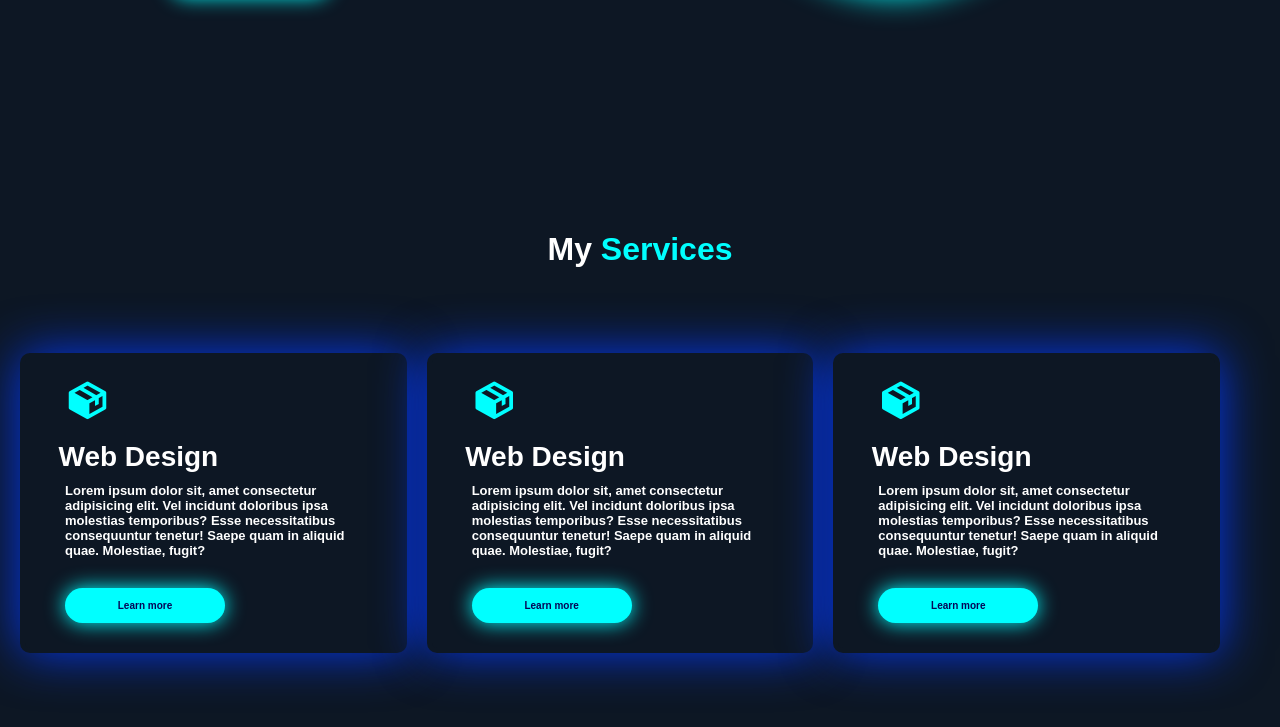
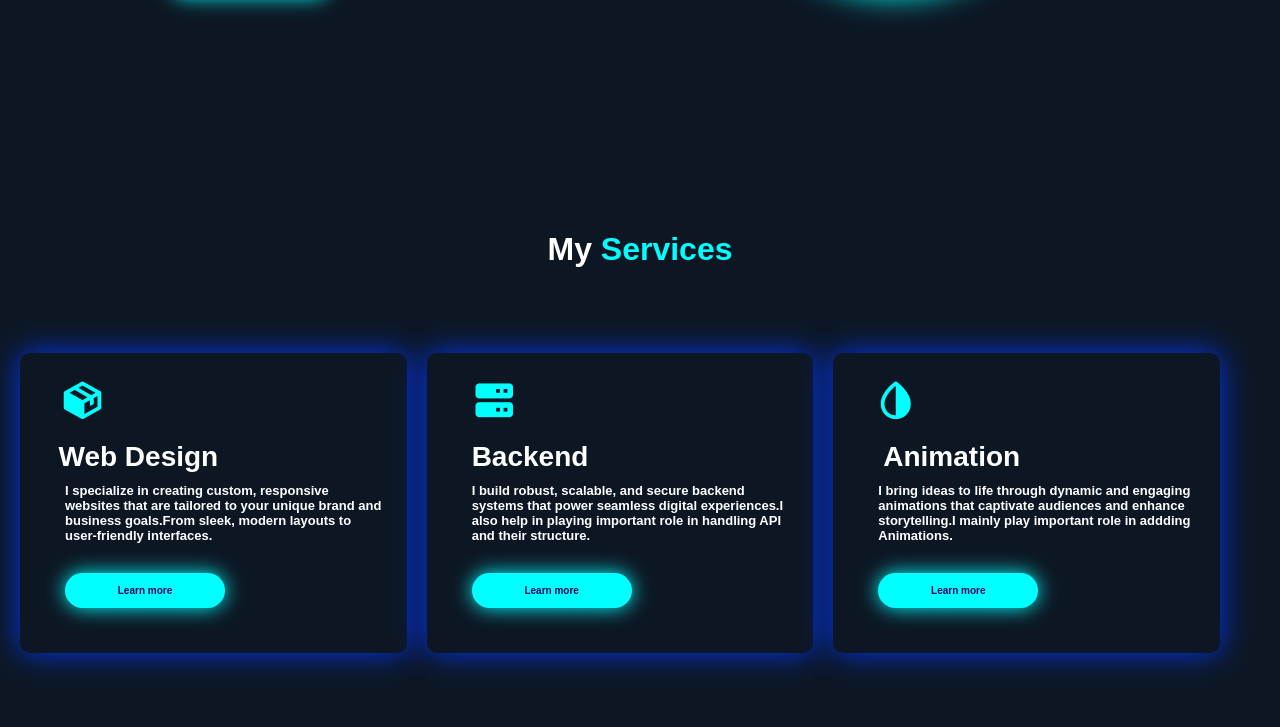
Before and after one commit to Luv-Developer/Main-Portfolio, a plain HTML site: page index.html in a window 1280 px wide. Shown: the part 579-1306 px from the top of the page. Drawn offline with nearby package versions, Linux system fonts and the light colour scheme.

Commit message:
completed Services Page and second page

```diff
--- a/index.css
+++ b/index.css
@@ -292,12 +292,17 @@ html , body {
     border:2px solid white;
     border-radius: 10px;
     border:5px solid rgb(13, 23, 36);
-    box-shadow: 0px 0px 50px rgb(4, 55, 239);
+    box-shadow: 0px 0px 30px rgb(4, 55, 239);
+    transition:0.1s;
+}
+#service1:hover{
+    transition:0.1s;
+    box-shadow: 0px 0px 30px rgb(28, 243, 53) ;
 }
 #service1 p{
     color:aqua;
     font-size:45px;
-    margin-left:20px;
+    margin-left:15px;
 }
 #service1 h1{
     color:white;
@@ -339,7 +344,12 @@ html , body {
     border:2px solid white;
     border-radius: 10px;
     border:5px solid rgb(13, 23, 36);
-    box-shadow: 0px 0px 50px rgb(4, 55, 239);
+    box-shadow: 0px 0px 30px rgb(4, 55, 239);
+    transition:0.1s;
+}
+#service2:hover{
+    transition:0.1s;
+    box-shadow: 0px 0px 30px orange;
 }
 #service2 p{
     color:aqua;
@@ -349,7 +359,7 @@ html , body {
 #service2 h1{
     color:white;
     font-size:28px;
-    margin-left:-150px;
+    margin-left:-180px;
     margin-top: 10px;
 }
 #service2 h6{
@@ -386,12 +396,17 @@ html , body {
     border:2px solid white;
     border-radius: 10px;
     border:5px solid rgb(13, 23, 36);
-    box-shadow: 0px 0px 50px rgb(4, 55, 239);
+    box-shadow: 0px 0px 30px rgb(4, 55, 239);
+    transition:0.1s;
+}
+#service3:hover{
+    transition:0.1s;
+    box-shadow: 0px 0px 30px rgb(243, 47, 100);
 }
 #service3 p{
     color:aqua;
     font-size:45px;
-    margin-left:20px;
+    margin-left:15px;
 }
 #service3 h1{
     color:white;
--- a/index.html
+++ b/index.html
@@ -52,20 +52,26 @@
                 <div id = "service1">
                     <p><i class='bx bxs-package'></i></p>
                     <h1>Web Design</h1>
-                    <h6>Lorem ipsum dolor sit, amet consectetur adipisicing elit. Vel incidunt doloribus ipsa molestias temporibus? Esse necessitatibus consequuntur tenetur! Saepe quam in aliquid quae. Molestiae, fugit?</h6>
+                    <h6>I specialize in creating custom, responsive websites that are tailored to your unique brand and business goals.From sleek, modern layouts to user-friendly interfaces.</h6>
+                    <form action = "https://en.wikipedia.org/wiki/Web_design">
                     <button>Learn more</button>
+                    </form>
                 </div>
                 <div id = "service2">
-                    <p><i class='bx bxs-package'></i></p>
-                    <h1>Web Design</h1>
-                    <h6>Lorem ipsum dolor sit, amet consectetur adipisicing elit. Vel incidunt doloribus ipsa molestias temporibus? Esse necessitatibus consequuntur tenetur! Saepe quam in aliquid quae. Molestiae, fugit?</h6>
+                    <p><i class='bx bxs-server'></i></p>
+                    <h1>Backend</h1>
+                    <h6>I build robust, scalable, and secure backend systems that power seamless digital experiences.I also help in playing important role in handling API and their structure. </h6>
+                    <form action = "https://www.geeksforgeeks.org/backend-development/">
                     <button>Learn more</button>
+                    </form>
                 </div>
                 <div id = "service3">
-                    <p><i class='bx bxs-package'></i></p>
-                    <h1>Web Design</h1>
-                    <h6>Lorem ipsum dolor sit, amet consectetur adipisicing elit. Vel incidunt doloribus ipsa molestias temporibus? Esse necessitatibus consequuntur tenetur! Saepe quam in aliquid quae. Molestiae, fugit?</h6>
+                    <p><i class='bx bxs-droplet-half'></i></p>
+                    <h1>Animation</h1>
+                    <h6>I bring ideas to life through dynamic and engaging animations that captivate audiences and enhance storytelling.I mainly play important role in addding Animations.</h6>
+                    <form action = "https://www.w3schools.com/css/css3_animations.asp">
                     <button>Learn more</button>
+                    </form>
                 </div>
             </div>
         </div>
```
